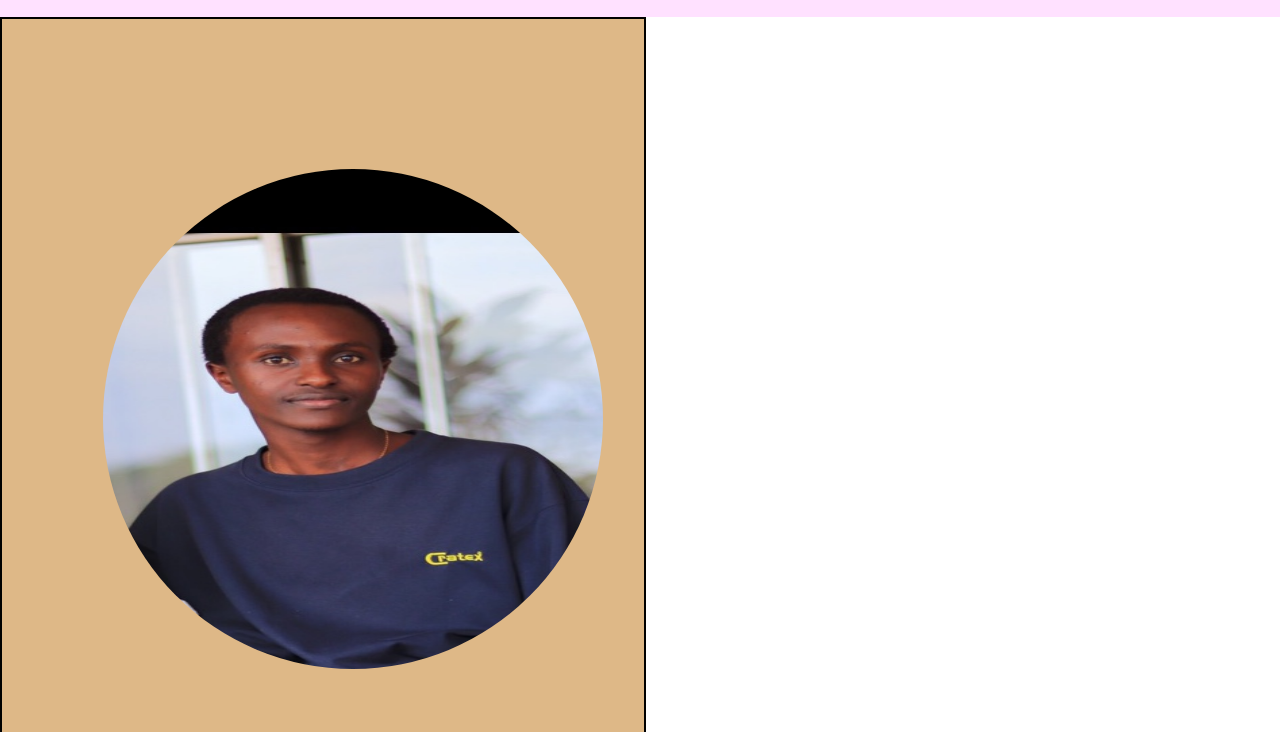
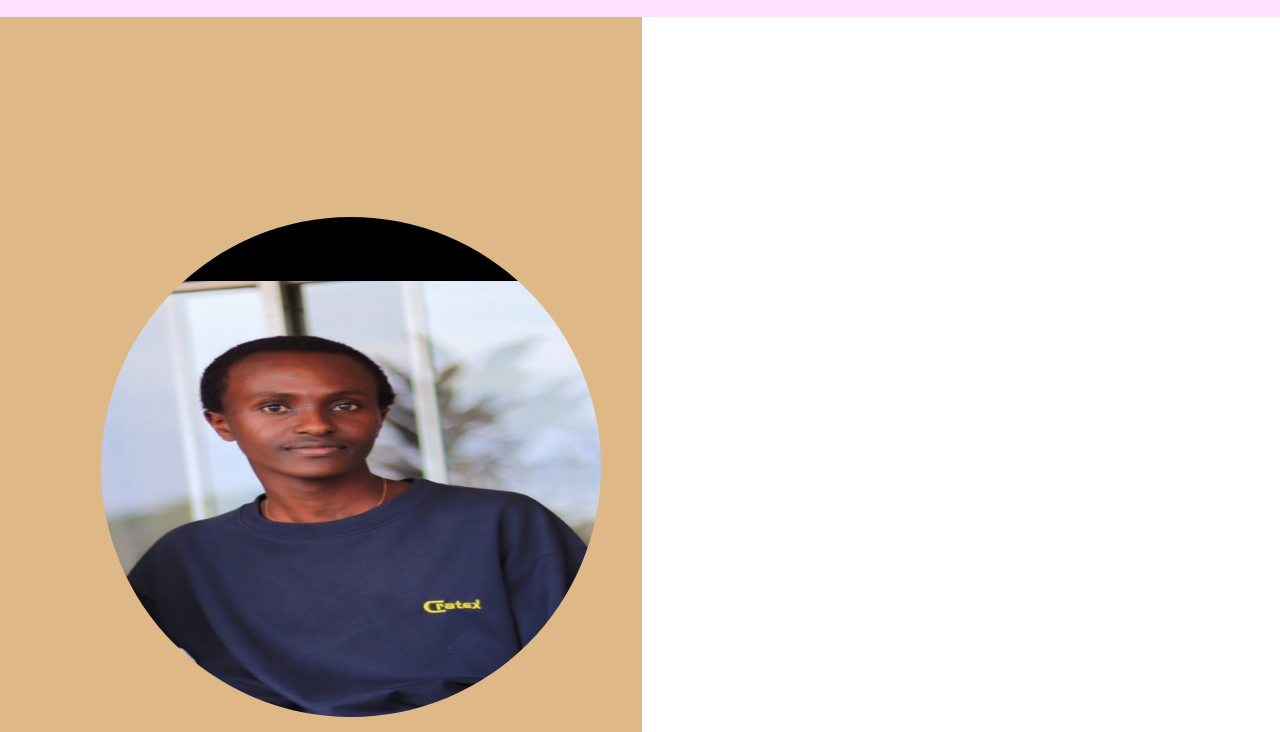
Before and after one commit to Kamente/PortoflioM, a plain HTML site: page html/index.html in a window 1280 px wide. Shown: the part 68-800 px from the top of the page. Drawn offline with Linux system fonts and the light colour scheme.

Commit message:
padding in about

```diff
--- a/html/index.css
+++ b/html/index.css
@@ -34,10 +34,9 @@ header{
 }
 #about{
     background-color:burlywood ;
-    border: 2px solid black;
     padding: 1px;
     width: 50%;
-    padding-top: 50px;
+    padding-top: 100px;
 
 #project{
     padding-left: 1300px;
```
